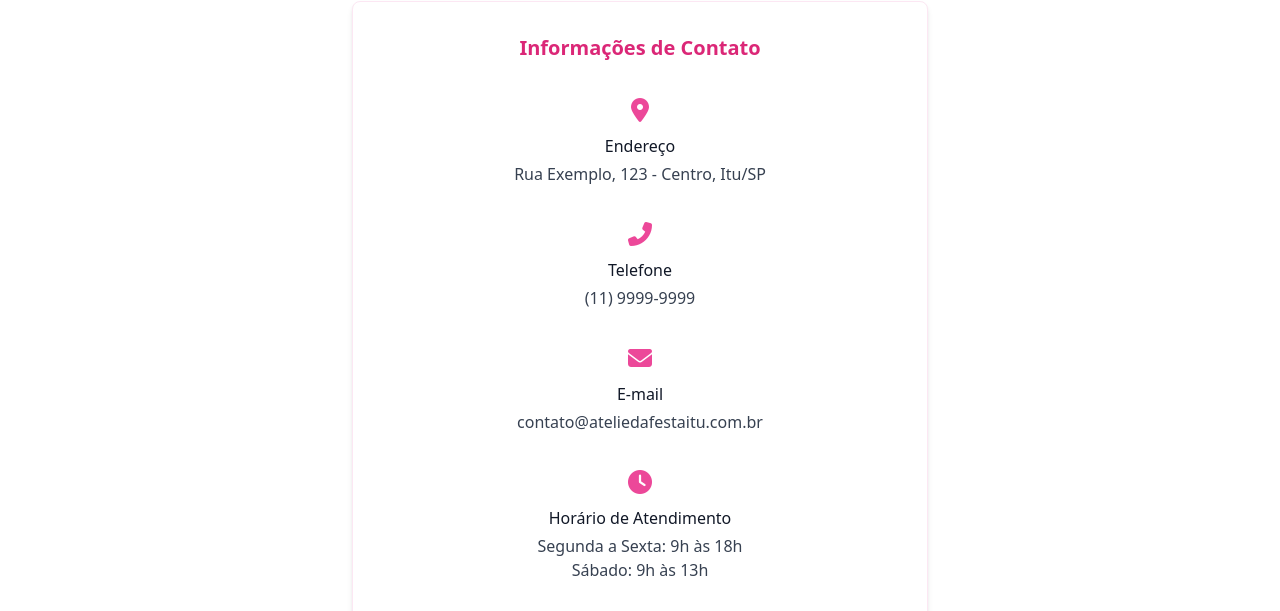
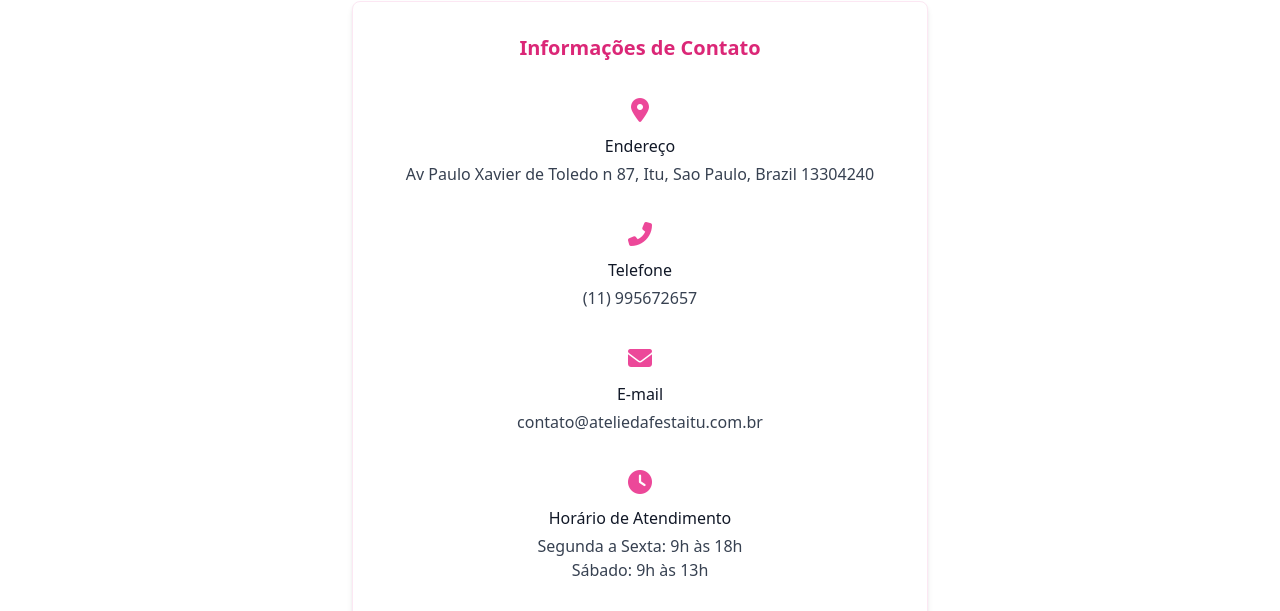
Before and after one commit to Felipe-AVS/ateliedafesta, a plain HTML site: page index.html in a window 1280 px wide. Shown: the part 3311-3922 px from the top of the page. Drawn offline with nearby package versions, Linux system fonts and the light colour scheme.

Commit message:
Add files via upload

```diff
--- a/index.html
+++ b/index.html
@@ -275,14 +275,14 @@
                                 <i class="fas fa-map-marker-alt text-2xl"></i>
                             </div>
                             <h4 class="font-medium text-gray-900">Endereço</h4>
-                            <p class="text-gray-700 mt-1">Rua Exemplo, 123 - Centro, Itu/SP</p>
+                            <p class="text-gray-700 mt-1">Av Paulo Xavier de Toledo n 87, Itu, Sao Paulo, Brazil 13304240</p>
                         </div>
                         <div>
                             <div class="text-pink-500 mb-2">
                                 <i class="fas fa-phone-alt text-2xl"></i>
                             </div>
                             <h4 class="font-medium text-gray-900">Telefone</h4>
-                            <p class="text-gray-700 mt-1">(11) 9999-9999</p>
+                            <p class="text-gray-700 mt-1">(11) 995672657</p>
                         </div>
                         <div>
                             <div class="text-pink-500 mb-2">
```
